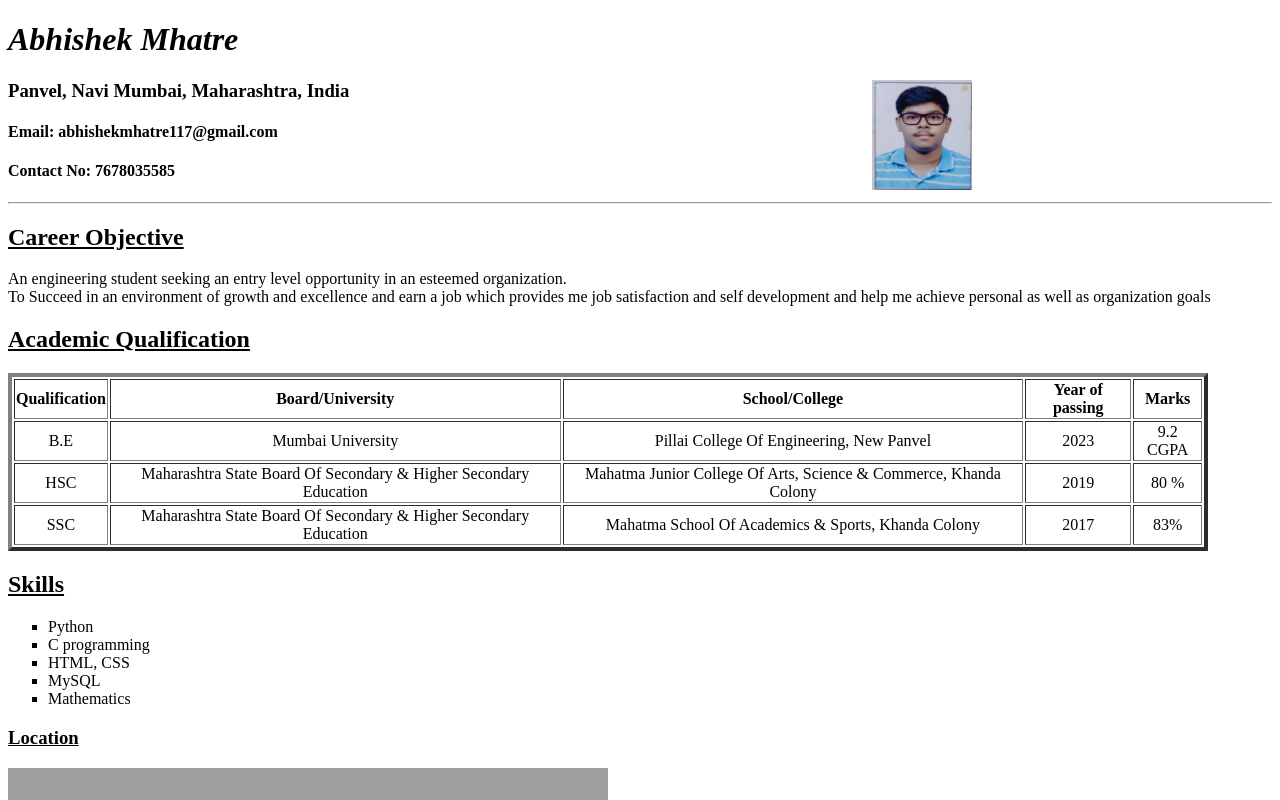
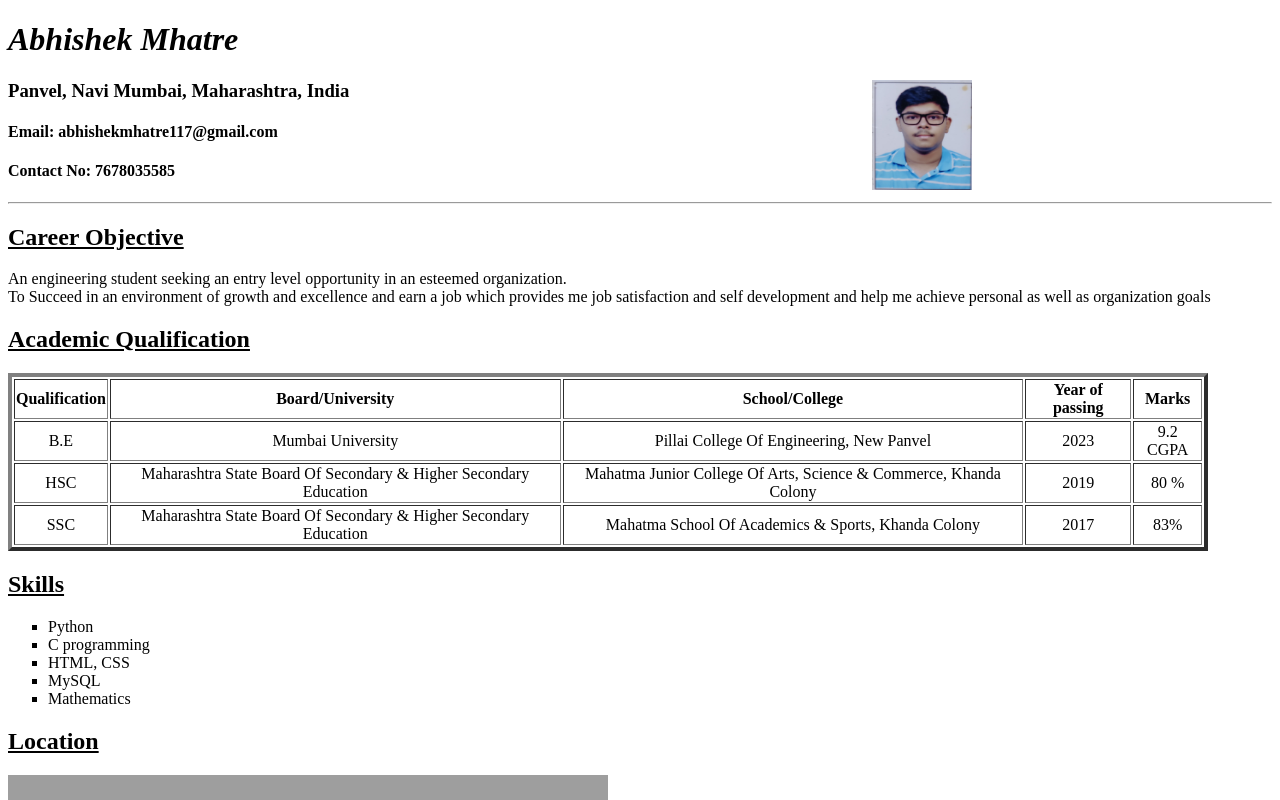
Before and after one commit to ImArrow117/cv, a plain HTML site: page index.html in a window 1280 px wide. Shown: the top 800 px of the page. Drawn offline with Linux system fonts and the light colour scheme; grey boxes are pictures that could not be loaded.

Commit message:
Update index.html

```diff
--- a/index.html
+++ b/index.html
@@ -64,7 +64,7 @@
             <li>MySQL</li>
             <li>Mathematics</li>
         </ul>
-        <h3><u>Location</u></h3>
+        <h2><u>Location</u></h2>
 
 
         <p><iframe src="https://www.google.com/maps/embed?pb=!1m18!1m12!1m3!1d916.2831240682149!2d73.1083808011138!3d18.99639874391044!2m3!1f0!2f0!3f0!3m2!1i1024!2i768!4f13.1!3m3!1m2!1s0x3be7e83ed8b80a8b%3A0x9992af53674599cc!2sRiddhi%20Siddhi%20Co-opertive%20Housing%20Society!5e0!3m2!1sen!2sin!4v1629733339362!5m2!1sen!2sin" width="600" height="450" style="border:0;" allowfullscreen="" loading="lazy"></iframe></p>
```
